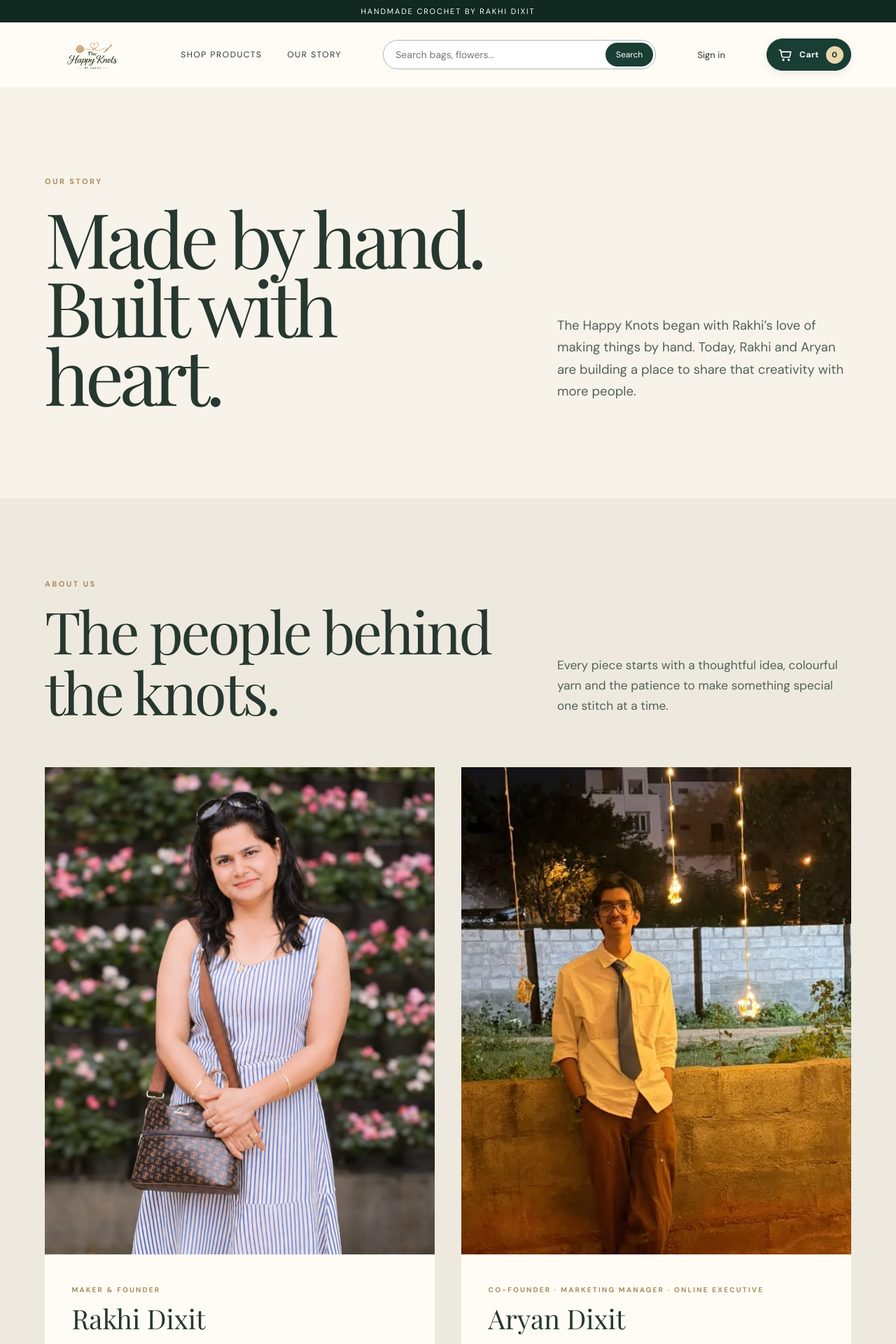
After one commit to SuspiciousChip/happy-knots-shop, a Flask app: template frontend/templates/about.html in a window 1280 px wide. The commit adds this page. Shown: the top 1920 px of the page at 70% size. Run offline with Flask 3, Linux system fonts and the light colour scheme; the template is opened without the code that fills it, so the values that code supplies are empty.

Commit message:
Add product colors and dedicated story page

```diff
--- a/backend/owner-product.js
+++ b/backend/owner-product.js
@@ -35,6 +35,8 @@ export function ownerProductDraft(body, categories) {
   const images = rawImages.length >= 1 && rawImages.length <= 4 ? rawImages.map(decodeProductImage) : [];
   const keywords = text(body?.tags, 300).split(',').map(tag => tag.trim().toLowerCase()).filter(Boolean);
   const uniqueKeywords = [...new Set(keywords)];
-  if (name.length < 3 || description.length < 20 || !categories.includes(category) || !price_paise || !compare_at_paise || compare_at_paise <= price_paise || images.length !== rawImages.length || uniqueKeywords.length > 10 || uniqueKeywords.some(tag => tag.length > 30)) return null;
-  return { name, description, category, price_paise, compare_at_paise, keywords: uniqueKeywords, images };
+  const colors = text(body?.colors, 500).split(',').map(color => color.trim()).filter(Boolean);
+  const uniqueColors = colors.filter((color, index) => colors.findIndex(candidate => candidate.toLocaleLowerCase('en-IN') === color.toLocaleLowerCase('en-IN')) === index);
+  if (name.length < 3 || description.length < 20 || !categories.includes(category) || !price_paise || !compare_at_paise || compare_at_paise <= price_paise || images.length !== rawImages.length || uniqueKeywords.length > 10 || uniqueKeywords.some(tag => tag.length > 30) || uniqueColors.length > 12 || uniqueColors.some(color => color.length > 40)) return null;
+  return { name, description, category, price_paise, compare_at_paise, keywords: uniqueKeywords, colors: uniqueColors, images };
 }
--- a/frontend/static/style.css
+++ b/frontend/static/style.css
@@ -222,7 +222,8 @@ body{overflow-x:clip}
 .site-header .bag-button:hover{background:#285b48;box-shadow:0 7px 18px #193e3330;transform:translateY(-2px)}
 .site-header .bag-button:active{transform:translateY(0)}
 
-/* Founder portraits on the home page. */
+/* Founder story page. */
+.about-page{background:#f7f3ea}.about-page-hero{padding-block:clamp(72px,10vw,150px);display:grid;grid-template-columns:minmax(0,1fr) minmax(260px,420px);gap:24px clamp(24px,5vw,90px);align-items:end}.about-page-hero .eyebrow{grid-column:1/-1}.about-page-hero h1{font-size:clamp(58px,8.5vw,124px);line-height:.9;letter-spacing:-.055em;margin:0}.about-page-hero p{font-size:clamp(16px,1.45vw,20px);line-height:1.7;color:#526158;margin:0 0 8px}.about-page-cta{display:flex;align-items:center;justify-content:space-between;gap:24px;margin-top:clamp(38px,6vw,84px);padding-top:30px;border-top:1px solid #cfc9bd}.about-page-cta p{font-family:'Playfair Display',serif;font-size:clamp(25px,3vw,42px);margin:0}
 .about-section{padding-block:clamp(72px,9vw,132px);background:#eee9de;scroll-margin-top:30px}
 .about-intro{display:grid;grid-template-columns:minmax(0,1fr) minmax(260px,420px);column-gap:clamp(24px,5vw,90px);align-items:end;margin-bottom:clamp(36px,5vw,70px)}
 .about-intro .eyebrow{grid-column:1/-1;margin-bottom:16px}
@@ -243,11 +244,13 @@ body{overflow-x:clip}
 .test-payment-page h1{font-size:clamp(42px,6vw,68px);margin:16px 0 24px}
 .test-payment-page p{line-height:1.7}
 @media(max-width:760px){
+  .about-page-hero{grid-template-columns:1fr}.about-page-hero .eyebrow{grid-column:auto}
   .about-intro{grid-template-columns:1fr;gap:12px}
   .about-intro .eyebrow{margin-bottom:0}
   .about-people{gap:20px}
 }
 @media(max-width:600px){
+  .about-page-cta{align-items:flex-start;flex-direction:column}
   .about-people{grid-template-columns:1fr;gap:28px}
   .about-person-copy{padding:26px}
 }
--- /dev/null
+++ b/frontend/templates/about.html
@@ -0,0 +1,32 @@
+{% extends 'base.html' %}
+{% block title %}Our story | The Happy Knots{% endblock %}
+{% block body %}
+{% include 'shop_header.html' %}
+<main class="about-page">
+  <section class="about-page-hero wrap" aria-labelledby="story-title">
+    <span class="eyebrow">Our story</span>
+    <h1 id="story-title">Made by hand.<br>Built with heart.</h1>
+    <p>The Happy Knots began with Rakhi’s love of making things by hand. Today, Rakhi and Aryan are building a place to share that creativity with more people.</p>
+  </section>
+  <section class="about-section" aria-labelledby="people-title">
+    <div class="about-intro wrap">
+      <span class="eyebrow">About us</span>
+      <h2 id="people-title">The people behind<br>the knots.</h2>
+      <p>Every piece starts with a thoughtful idea, colourful yarn and the patience to make something special one stitch at a time.</p>
+    </div>
+    <div class="about-people wrap">
+      <article class="about-person">
+        <div class="about-portrait"><img src="/static/assets/about/rakhi-dixit.webp" alt="Rakhi Dixit, maker and founder of The Happy Knots" width="1024" height="1536" loading="eager" decoding="async"></div>
+        <div class="about-person-copy"><span class="eyebrow">Maker &amp; founder</span><h3>Rakhi Dixit</h3><p>What started as a hobby became The Happy Knots. Rakhi makes the crochet pieces and looks forward to growing the business, one handmade creation at a time.</p></div>
+      </article>
+      <article class="about-person">
+        <div class="about-portrait about-portrait-aryan"><img src="/static/assets/about/aryan-dixit-night.webp" alt="Aryan Dixit, co-founder and online executive of The Happy Knots" width="1200" height="1600" loading="lazy" decoding="async"></div>
+        <div class="about-person-copy"><span class="eyebrow">Co-founder · Marketing manager · Online executive</span><h3>Aryan Dixit</h3><p>Aryan leads the online side of The Happy Knots, from marketing to the customer experience. He is working to bring Rakhi’s handmade creations to more people.</p></div>
+      </article>
+    </div>
+    <div class="about-page-cta wrap"><p>Find a piece made especially for you.</p><a class="button" href="/shop">Explore the collection →</a></div>
+  </section>
+</main>
+{% include 'bag.html' %}
+<script src="/static/shop.js?v=discounts-1"></script><script src="/static/search.js" defer></script>
+{% endblock %}
--- a/frontend/templates/base.html
+++ b/frontend/templates/base.html
@@ -1 +1 @@
-<!doctype html><html lang="en" id="top"><head><meta charset="utf-8"><meta name="viewport" content="width=device-width,initial-scale=1"><title>{% block title %}Happy Knots{% endblock %}</title>{% block head %}{% endblock %}<link rel="preload" href="/static/fonts/dm-sans-latin.woff2" as="font" type="font/woff2" crossorigin><link rel="preload" href="/static/fonts/playfair-display-latin.woff2" as="font" type="font/woff2" crossorigin><link rel="stylesheet" href="/static/style.css?v=owner-2"></head><body>{% block body %}{% endblock %}{% include 'footer.html' %}</body></html>
+<!doctype html><html lang="en" id="top"><head><meta charset="utf-8"><meta name="viewport" content="width=device-width,initial-scale=1"><title>{% block title %}Happy Knots{% endblock %}</title>{% block head %}{% endblock %}<link rel="preload" href="/static/fonts/dm-sans-latin.woff2" as="font" type="font/woff2" crossorigin><link rel="preload" href="/static/fonts/playfair-display-latin.woff2" as="font" type="font/woff2" crossorigin><link rel="stylesheet" href="/static/style.css?v=about-colors-1"></head><body>{% block body %}{% endblock %}{% include 'footer.html' %}</body></html>
--- a/frontend/templates/contact.html
+++ b/frontend/templates/contact.html
@@ -2,7 +2,7 @@
 {% block title %}Contact | The Happy Knots{% endblock %}
 {% block body %}
 <div class="announcement">Handmade crochet by Rakhi Dixit</div>
-<header class="site-header"><a href="/" class="logo"><img src="/static/assets/happy-knots-logo.webp" alt="The Happy Knots"></a><nav><a href="/shop">Shop products</a><a href="/#story">Our story</a></nav><a href="{{ '/account' if customer else '/account/login' }}">{{ 'My account' if customer else 'Sign in' }}</a></header>
+<header class="site-header"><a href="/" class="logo"><img src="/static/assets/happy-knots-logo.webp" alt="The Happy Knots"></a><nav><a href="/shop">Shop products</a><a href="/about">Our story</a></nav><a href="{{ '/account' if customer else '/account/login' }}">{{ 'My account' if customer else 'Sign in' }}</a></header>
 <main class="contact-page wrap">
   <span class="eyebrow">We’re here to help</span>
   <h1>Get in touch.</h1>
--- a/frontend/templates/footer.html
+++ b/frontend/templates/footer.html
@@ -5,7 +5,7 @@
       <a href="/">Home</a>
       <a href="/shop">Explore products</a>
       <a href="/contact">Contact</a>
-      <a href="/#story">About us</a>
+      <a href="/about">About us</a>
     </div>
     <div class="footer-column">
       <h2>Information</h2>
--- a/frontend/templates/owner.html
+++ b/frontend/templates/owner.html
@@ -35,6 +35,7 @@
         <label>Selling price (₹)<input name="selling_price" type="number" min="1" max="999999" step="0.01" required placeholder="799"></label>
         <label>Regular price (₹)<input name="regular_price" type="number" min="1" max="999999" step="0.01" required placeholder="1199"><small>Must be a genuine regular price higher than the selling price.</small></label>
         <label class="owner-product-wide">Search tags <span class="optional">(optional)</span><input name="tags" maxlength="300" placeholder="bouquet, flower, gift"><small>Separate up to 10 tags with commas.</small></label>
+        <label class="owner-product-wide">Available colours <span class="optional">(optional)</span><input name="colors" maxlength="500" placeholder="Red, Blue, Olive Green"><small>Separate up to 12 colours with commas. Upload one image per colour in the same order to make the product image change with the selection; otherwise the cover image is used.</small></label>
         <label class="owner-product-wide">Description<textarea name="description" required minlength="20" maxlength="2000" placeholder="Describe the materials, colours and what the customer receives."></textarea></label>
         <label class="owner-product-wide">Product images<input id="ownerProductImages" name="image_files" type="file" accept="image/jpeg,image/png,image/webp" multiple required><small>Upload 1–4 JPG, PNG or WebP images, maximum 5 MB each. The first image becomes the cover.</small></label>
         <div class="owner-image-previews" id="ownerImagePreviews" aria-live="polite"></div>
--- a/frontend/templates/privacy.html
+++ b/frontend/templates/privacy.html
@@ -2,7 +2,7 @@
 {% block title %}Privacy Policy | The Happy Knots{% endblock %}
 {% block body %}
 <div class="announcement">Handmade crochet by Rakhi Dixit</div>
-<header class="site-header"><a href="/" class="logo"><img src="/static/assets/happy-knots-logo.webp" alt="The Happy Knots"></a><nav><a href="/shop">Shop products</a><a href="/#story">Our story</a></nav><a href="{{ '/account' if customer else '/account/login' }}">{{ 'My account' if customer else 'Sign in' }}</a></header>
+<header class="site-header"><a href="/" class="logo"><img src="/static/assets/happy-knots-logo.webp" alt="The Happy Knots"></a><nav><a href="/shop">Shop products</a><a href="/about">Our story</a></nav><a href="{{ '/account' if customer else '/account/login' }}">{{ 'My account' if customer else 'Sign in' }}</a></header>
 <main class="legal-page wrap">
   <span class="eyebrow">Store information</span>
   <h1>Privacy Policy</h1>
--- a/frontend/templates/returns.html
+++ b/frontend/templates/returns.html
@@ -2,7 +2,7 @@
 {% block title %}Returns and Refunds | The Happy Knots{% endblock %}
 {% block body %}
 <div class="announcement">Handmade crochet by Rakhi Dixit</div>
-<header class="site-header"><a href="/" class="logo"><img src="/static/assets/happy-knots-logo.webp" alt="The Happy Knots"></a><nav><a href="/shop">Shop products</a><a href="/#story">Our story</a></nav><a href="{{ '/account' if customer else '/account/login' }}">{{ 'My account' if customer else 'Sign in' }}</a></header>
+<header class="site-header"><a href="/" class="logo"><img src="/static/assets/happy-knots-logo.webp" alt="The Happy Knots"></a><nav><a href="/shop">Shop products</a><a href="/about">Our story</a></nav><a href="{{ '/account' if customer else '/account/login' }}">{{ 'My account' if customer else 'Sign in' }}</a></header>
 <main class="legal-page wrap">
   <span class="eyebrow">Store information</span>
   <h1>Returns and Refunds</h1>
--- a/frontend/templates/shipping.html
+++ b/frontend/templates/shipping.html
@@ -2,7 +2,7 @@
 {% block title %}Shipping Policy | The Happy Knots{% endblock %}
 {% block body %}
 <div class="announcement">Handmade crochet by Rakhi Dixit</div>
-<header class="site-header"><a href="/" class="logo"><img src="/static/assets/happy-knots-logo.webp" alt="The Happy Knots"></a><nav><a href="/shop">Shop products</a><a href="/#story">Our story</a></nav><a href="{{ '/account' if customer else '/account/login' }}">{{ 'My account' if customer else 'Sign in' }}</a></header>
+<header class="site-header"><a href="/" class="logo"><img src="/static/assets/happy-knots-logo.webp" alt="The Happy Knots"></a><nav><a href="/shop">Shop products</a><a href="/about">Our story</a></nav><a href="{{ '/account' if customer else '/account/login' }}">{{ 'My account' if customer else 'Sign in' }}</a></header>
 <main class="legal-page wrap">
   <span class="eyebrow">Store information</span>
   <h1>Shipping Policy</h1>
--- a/frontend/templates/shop_header.html
+++ b/frontend/templates/shop_header.html
@@ -1 +1 @@
-<div class="announcement">Handmade crochet by Rakhi Dixit</div><header class="site-header"><a href="/" class="logo"><img src="/static/assets/happy-knots-logo.webp" alt="The Happy Knots"></a><nav><a href="/shop">Shop products</a><a href="/#story">Our story</a></nav>{% set search_id = 'header-search' %}{% include 'search_box.html' %}<a class="account-link" href="{{ '/account' if customer else '/account/login' }}">{{ 'My account' if customer else 'Sign in' }}</a>{% include 'cart_button.html' %}</header>
+<div class="announcement">Handmade crochet by Rakhi Dixit</div><header class="site-header"><a href="/" class="logo"><img src="/static/assets/happy-knots-logo.webp" alt="The Happy Knots"></a><nav><a href="/shop">Shop products</a><a href="/about">Our story</a></nav>{% set search_id = 'header-search' %}{% include 'search_box.html' %}<a class="account-link" href="{{ '/account' if customer else '/account/login' }}">{{ 'My account' if customer else 'Sign in' }}</a>{% include 'cart_button.html' %}</header>
--- a/frontend/templates/terms.html
+++ b/frontend/templates/terms.html
@@ -2,7 +2,7 @@
 {% block title %}Terms and Conditions | The Happy Knots{% endblock %}
 {% block body %}
 <div class="announcement">Handmade crochet by Rakhi Dixit</div>
-<header class="site-header"><a href="/" class="logo"><img src="/static/assets/happy-knots-logo.webp" alt="The Happy Knots"></a><nav><a href="/shop">Shop products</a><a href="/#story">Our story</a></nav><a href="{{ '/account' if customer else '/account/login' }}">{{ 'My account' if customer else 'Sign in' }}</a></header>
+<header class="site-header"><a href="/" class="logo"><img src="/static/assets/happy-knots-logo.webp" alt="The Happy Knots"></a><nav><a href="/shop">Shop products</a><a href="/about">Our story</a></nav><a href="{{ '/account' if customer else '/account/login' }}">{{ 'My account' if customer else 'Sign in' }}</a></header>
 <main class="legal-page wrap">
   <span class="eyebrow">Store information</span>
   <h1>Terms and Conditions</h1>
```
Also changed, not shown: backend/server.js (+9 -1 lines), frontend/templates/shop.html (+1 -18 lines), node-tests/migration.test.js (+8 -0 lines), node-tests/owner-product.test.js (+3 -1 lines).
